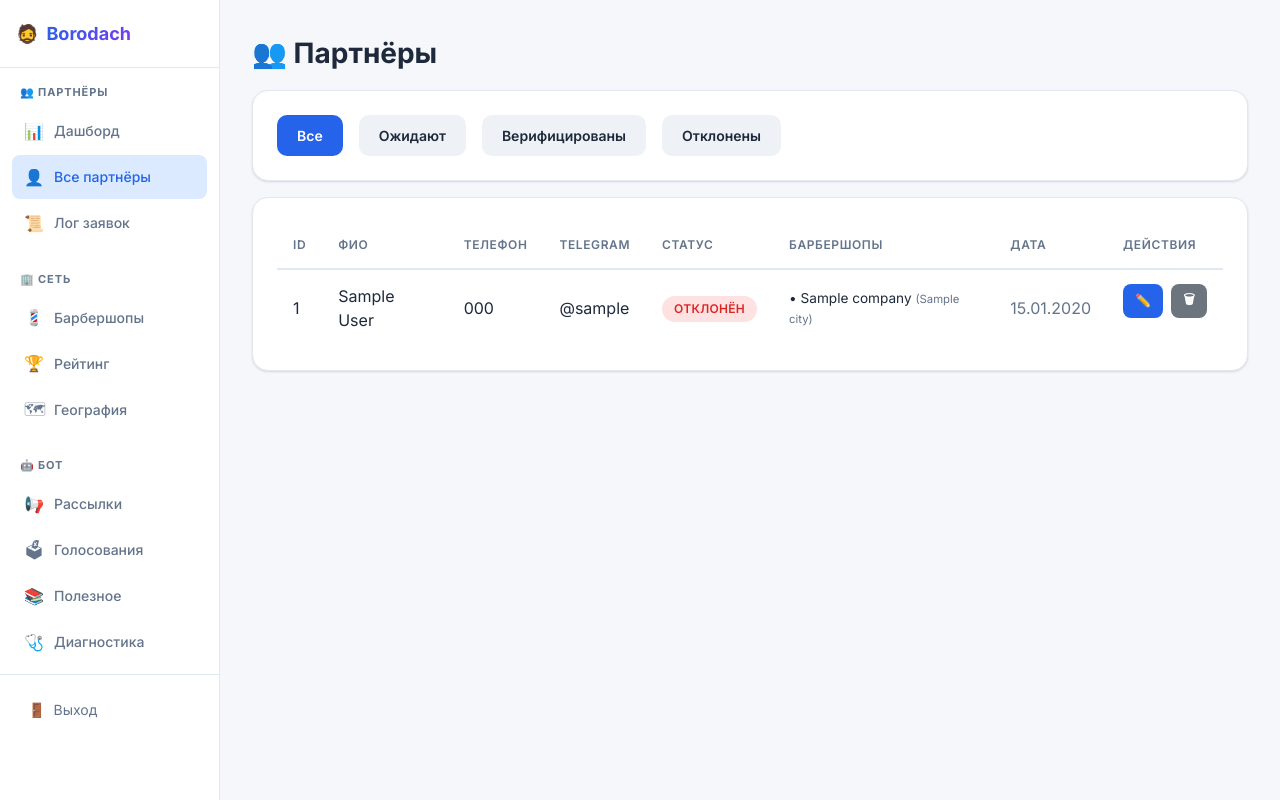
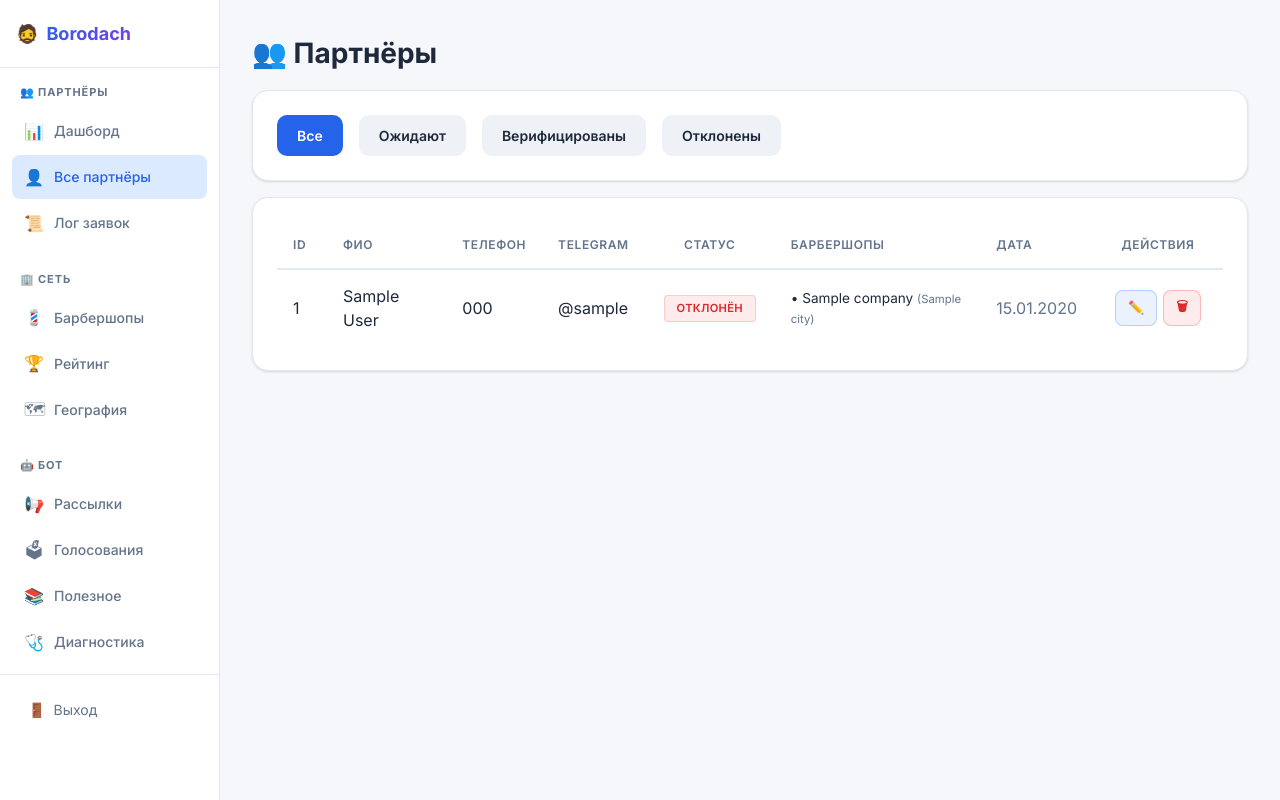
Before and after one commit to VGUROV050/borodach-franchise-bot, a FastAPI app: template admin/templates/partners.html in a window 1280 px wide. Run offline with FastAPI, Linux system fonts and the light colour scheme; the template is opened without the code that fills it: most values are stand-ins (such as "Sample title", 1, 10 or a date in 2020).

Commit message:
ui: redesign partners page badges and buttons
- New tag styles for status (pending/verified/rejected)
- Red delete button with hover effect
- Blue edit button
- Better table column alignment
- Centered status and actions columns

```diff
--- a/admin/templates/partners.html
+++ b/admin/templates/partners.html
@@ -3,6 +3,49 @@
 {% block title %}Партнёры — Borodach Admin{% endblock %}
 
 {% block content %}
+<style>
+    .tag {
+        display: inline-block;
+        padding: 4px 12px;
+        border-radius: 4px;
+        font-size: 0.7rem;
+        font-weight: 600;
+        text-transform: uppercase;
+        letter-spacing: 0.3px;
+    }
+    .tag-pending {
+        background: rgba(245, 158, 11, 0.1);
+        color: #d97706;
+        border: 1px solid rgba(245, 158, 11, 0.2);
+    }
+    .tag-verified {
+        background: rgba(34, 197, 94, 0.1);
+        color: #16a34a;
+        border: 1px solid rgba(34, 197, 94, 0.2);
+    }
+    .tag-rejected {
+        background: rgba(239, 68, 68, 0.1);
+        color: #dc2626;
+        border: 1px solid rgba(239, 68, 68, 0.2);
+    }
+    .btn-delete {
+        background: rgba(239, 68, 68, 0.1) !important;
+        color: #dc2626 !important;
+        border: 1px solid rgba(239, 68, 68, 0.3) !important;
+    }
+    .btn-delete:hover {
+        background: rgba(239, 68, 68, 0.2) !important;
+    }
+    .btn-edit {
+        background: rgba(59, 130, 246, 0.1) !important;
+        color: #2563eb !important;
+        border: 1px solid rgba(59, 130, 246, 0.3) !important;
+    }
+    .btn-edit:hover {
+        background: rgba(59, 130, 246, 0.2) !important;
+    }
+</style>
+
 <h1 class="mb-2">👥 Партнёры</h1>
 
 <div class="card mb-2">
@@ -19,14 +62,14 @@
     <table>
         <thead>
             <tr>
-                <th>ID</th>
+                <th style="width: 50px;">ID</th>
                 <th>ФИО</th>
                 <th>Телефон</th>
                 <th>Telegram</th>
-                <th>Статус</th>
-                <th>Барбершопы</th>
-                <th>Дата</th>
-                <th>Действия</th>
+                <th style="width: 130px; text-align: center;">Статус</th>
+                <th style="max-width: 250px;">Барбершопы</th>
+                <th style="width: 100px;">Дата</th>
+                <th style="width: 130px; text-align: center;">Действия</th>
             </tr>
         </thead>
         <tbody>
@@ -36,13 +79,13 @@
                 <td>{{ partner.full_name }}</td>
                 <td>{{ partner.phone or '—' }}</td>
                 <td>@{{ partner.telegram_username or '—' }}</td>
-                <td>
+                <td style="text-align: center;">
                     {% if partner.status.value == 'pending' %}
-                    <span class="badge badge-pending">Ожидает</span>
+                    <span class="tag tag-pending">Ожидает</span>
                     {% elif partner.status.value == 'verified' %}
-                    <span class="badge badge-verified">Верифицирован</span>
+                    <span class="tag tag-verified">Верифицирован</span>
                     {% else %}
-                    <span class="badge badge-rejected">Отклонён</span>
+                    <span class="tag tag-rejected">Отклонён</span>
                     {% endif %}
                 </td>
                 <td style="max-width: 250px; font-size: 0.85rem;">
@@ -59,7 +102,8 @@
                     {% endif %}
                 </td>
                 <td class="text-muted">{{ partner.created_at.strftime('%d.%m.%Y') if partner.created_at else '—' }}</td>
-                <td class="flex gap-1">
+                <td>
+                    <div style="display: flex; gap: 6px; justify-content: center;">
                         {% if partner.status.value == 'pending' %}
                         <a href="/partners/{{ partner.id }}/verify" class="btn btn-success btn-sm" title="Верифицировать">✅</a>
                         <form method="post" action="/partners/{{ partner.id }}/reject" style="display: inline;">
@@ -67,11 +111,12 @@
                             <button type="submit" class="btn btn-danger btn-sm" title="Отклонить">❌</button>
                         </form>
                         {% endif %}
-                    <a href="/partners/{{ partner.id }}/edit" class="btn btn-sm" style="background: var(--accent); color: white;" title="Редактировать">✏️</a>
+                        <a href="/partners/{{ partner.id }}/edit" class="btn btn-sm btn-edit" title="Редактировать">✏️</a>
                         <form method="post" action="/partners/{{ partner.id }}/delete" style="display: inline;"
                               onsubmit="return confirm('Удалить партнёра {{ partner.full_name }}? Это действие нельзя отменить!');">
-                        <button type="submit" class="btn btn-sm" style="background: #6c757d; color: white;" title="Удалить">🗑</button>
+                            <button type="submit" class="btn btn-sm btn-delete" title="Удалить">🗑</button>
                         </form>
+                    </div>
                 </td>
             </tr>
             {% endfor %}
```
Lines whose indentation alone changed are shown as unchanged.
